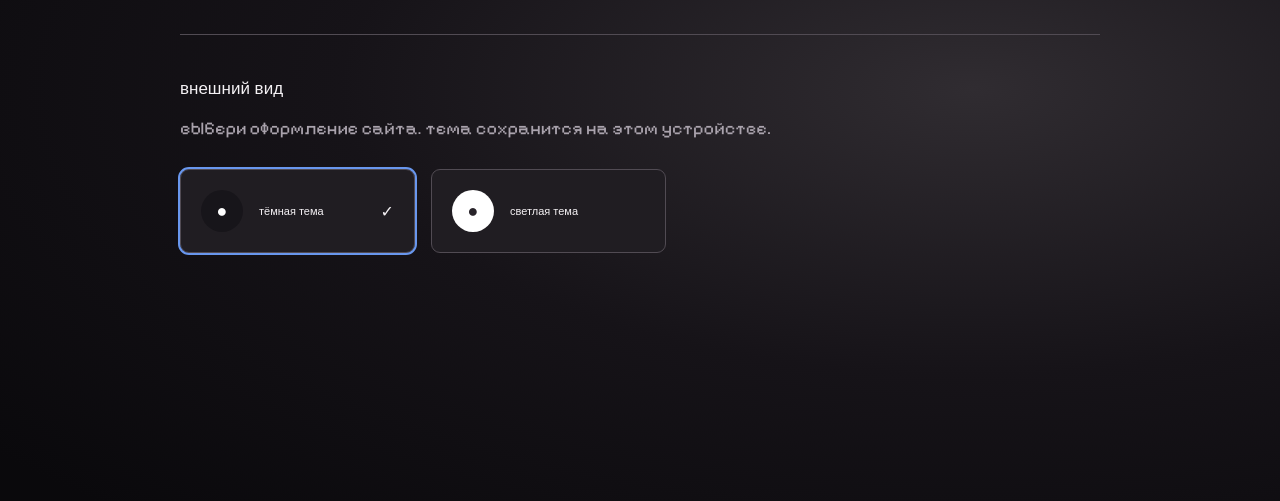
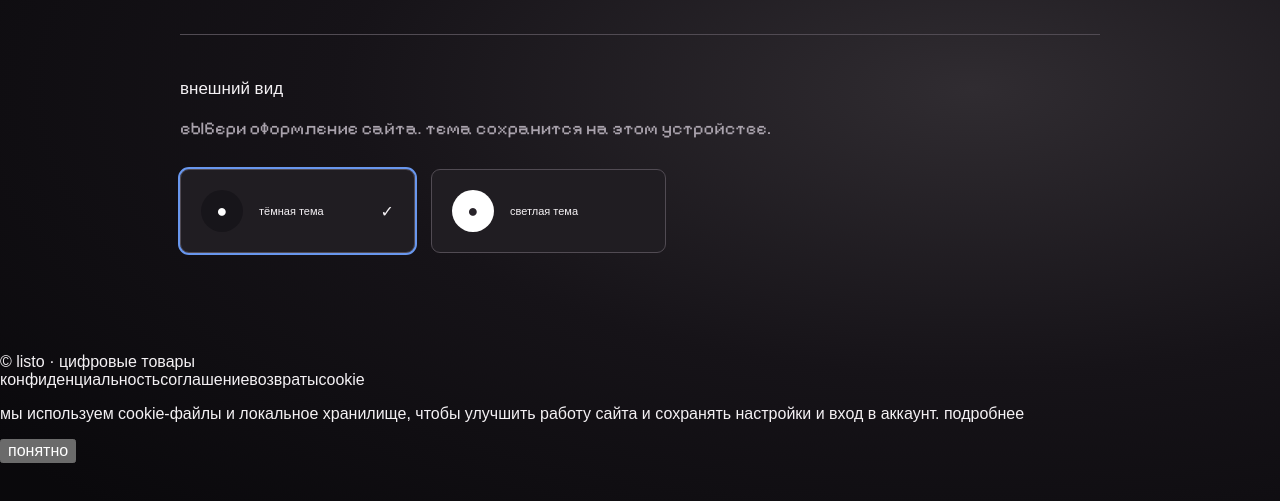
Before and after one commit to ruze-developer/ruze-ms, an Electron app: page listo/settings.html in a window 1280 px wide. Shown: the part 271-772 px from the top of the page. Drawn offline with Linux system fonts and the light colour scheme; a web font is replaced by a local one.

Commit message:
feat(listo): show legal footer and cookie notice on settings.html

```diff
--- a/listo/settings.html
+++ b/listo/settings.html
@@ -1 +1 @@
-<!doctype html><html lang="ru"><head><meta charset="utf-8"><meta name="viewport" content="width=device-width,initial-scale=1"><title>настройки — listo</title><script src="theme.js"></script><link rel="stylesheet" href="style.css"></head><body><header class="site-head"><a class="brand" href="index.html">listo.</a><nav class="head-links"><a href="index.html">главная</a><a href="settings.html">⚙ настройки</a></nav></header><main class="settings-main"><p class="eyebrow">LISTO / НАСТРОЙКИ</p><h1>настройки.</h1><section class="settings-section"><h2>внешний вид</h2><p>выбери оформление сайта. тема сохранится на этом устройстве.</p><div class="theme-options"><button class="theme-option" type="button" data-theme-choice="dark"><span class="theme-preview dark">●</span><strong>тёмная тема</strong><span class="check">✓</span></button><button class="theme-option" type="button" data-theme-choice="light"><span class="theme-preview light">●</span><strong>светлая тема</strong><span class="check">✓</span></button></div></section></main><script src="settings.js"></script></body></html>
+<!doctype html><html lang="ru"><head><meta charset="utf-8"><meta name="viewport" content="width=device-width,initial-scale=1"><title>настройки — listo</title><script src="theme.js"></script><link rel="stylesheet" href="style.css"></head><body><header class="site-head"><a class="brand" href="index.html">listo.</a><nav class="head-links"><a href="index.html">главная</a><a href="settings.html">⚙ настройки</a></nav></header><main class="settings-main"><p class="eyebrow">LISTO / НАСТРОЙКИ</p><h1>настройки.</h1><section class="settings-section"><h2>внешний вид</h2><p>выбери оформление сайта. тема сохранится на этом устройстве.</p><div class="theme-options"><button class="theme-option" type="button" data-theme-choice="dark"><span class="theme-preview dark">●</span><strong>тёмная тема</strong><span class="check">✓</span></button><button class="theme-option" type="button" data-theme-choice="light"><span class="theme-preview light">●</span><strong>светлая тема</strong><span class="check">✓</span></button></div></section></main><script src="settings.js"></script><script src="legal-ui.js" defer></script></body></html>
```
